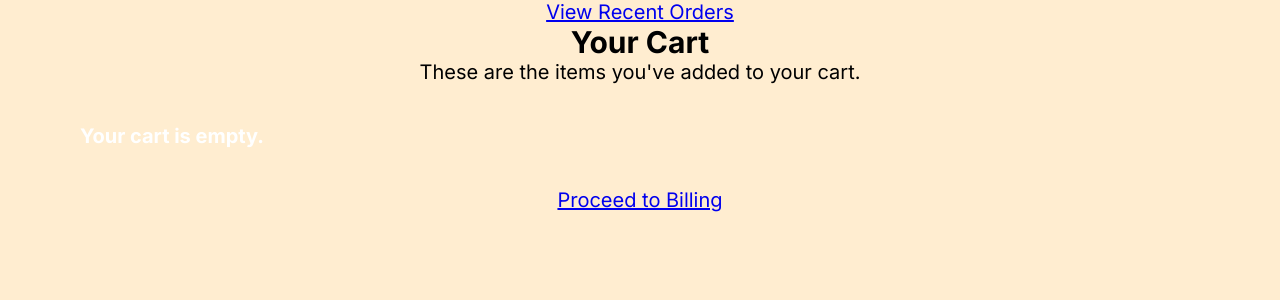
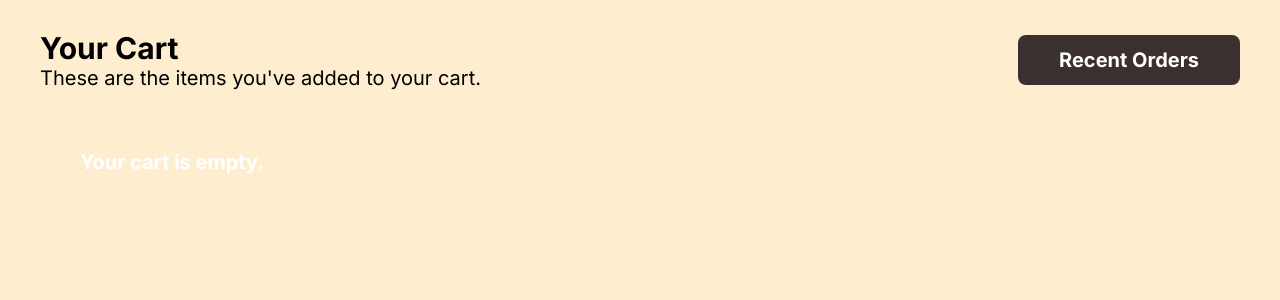
Before and after one commit to Kawtsun/GiftShopManagementSystem, a PHP site: page /pages/cart.php in a window 1280 px wide. Shown: the part 155-455 px from the top of the page. Run offline with PHP 8.4, Linux system fonts and the light colour scheme; the visitor is signed in with stand-in values (Sample User, id 1); data that the repository does not hold is empty.

Commit message:
cart temp

```diff
--- a/pages/cart.php
+++ b/pages/cart.php
@@ -75,11 +75,16 @@ $cart_is_empty = true; // Flag to check if cart is empty
         <?php
             if (isset($_SESSION['success_message'])) { echo "<div id='success-message' class='alert success'>{$_SESSION['success_message']}</div>"; unset($_SESSION['success_message']); }
         ?>
-        <div class="profile_buttons"> <a href="recent-orders.php" class="btn">View Recent Orders</a> </div>
         <div class="intro2">
-            <h2>Your Cart</h2>
-            <p>These are the items you've added to your cart.</p>
+            <div class="intro_message">
+                <h2>Your Cart</h2>
+                <p>These are the items you've added to your cart.</p>
+            </div>
+            <div class="cart_button">
+                <a href="recent-orders.php" class="btn">Recent Orders</a>
+            </div>
         </div>
+
         <div class="product_container">
             <?php if (mysqli_num_rows($result) > 0): ?>
                 <?php $cart_is_empty = false; // Cart is not emptyz
@@ -115,14 +120,20 @@ $cart_is_empty = true; // Flag to check if cart is empty
             <?php endif; ?>
         </div>
         <?php if (!$cart_is_empty): ?>
-        <div class="total_price">
-            <h3>Total Price: ₱<?php echo number_format($total_price, 2); ?></h3>
-        </div>
+            <div class="total_billing">
+                <div class="proceed_to_billing">
+                    <a href="billing.php" class="btn">Proceed to Billing</a>
+                </div>
+                <div class="total_price">
+                    <h3>Total: ₱<?php echo number_format($total_price, 2); ?></h3>
+                </div>
+            </div>
         <?php endif; ?>
+
+
+
     </main>
-    <div class="proceed_to_billing">
-        <a href="billing.php" class="btn">Proceed to Billing</a>
-    </div>
+
     <footer>
         <!-- Include your site's footer here -->
     </footer>
--- a/style.css
+++ b/style.css
@@ -272,3 +272,57 @@ header p {
 .cart_items img {
     width: 200px;
 }
+
+.intro2 {
+    display: flex;
+    justify-content: space-between;
+    align-items: center;
+    width: 1200px;
+    max-width: 100%;
+    margin: 30px auto;
+    margin-bottom: 20px;
+}
+
+.intro_message {
+    text-align: left;
+    flex: 1;
+}
+
+.cart_button {
+    margin-left: auto;
+}
+
+.btn{
+    text-decoration: none;
+    color: white;
+    background-color: #3b3030;
+    border: 1px solid transparent;
+    border-radius: 8px;
+    padding: 12px 40px;
+    font-weight: bold;
+}
+
+.total_billing {
+    display: flex;
+    justify-content: space-between;
+    align-items: center;
+    width: 1200px;
+    max-width: 100%;
+    margin: 30px auto;
+    margin-bottom: 20px;
+    position: relative;
+}
+
+.total_price {
+    border-radius: 8px;
+    border: 1px solid;
+    padding: 15px 40px;
+    position: absolute;
+    right: 0;
+}
+
+.proceed_to_billing {
+    position: absolute;
+    left: 50%;
+    transform: translateX(-50%);
+}
```
